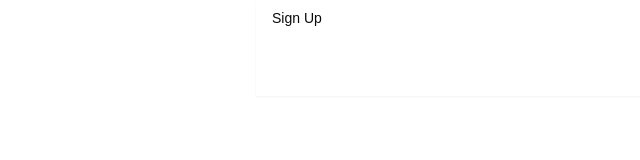
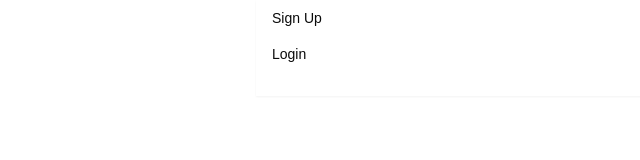
Before and after one commit to GavPri/active_recall, a Next.js app in the folder client/: page / in a window 1280 px wide. Shown: the top 160 px of the page, without its empty margins (0-640 px from the left). Built offline with nearby package versions, Linux system fonts and the light colour scheme.

Commit message:
create map fn for nav links

```diff
--- a/client/components/nav-menu/NavigationBar.tsx
+++ b/client/components/nav-menu/NavigationBar.tsx
@@ -12,22 +12,24 @@ import React from "react";
 // links to map through
 
 const navLinks = [
-  {name : 'Sign Up', href: 'signup'},
-  {name: 'Login', href: 'login'}
-]
+  { name: "Sign Up", href: "signup" },
+  { name: "Login", href: "login" },
+];
 
 const NavigationBar = () => {
   return (
     <div className="w-full h-24 shadow-sm">
       <NavigationMenu>
         <NavigationMenuList>
-          <NavigationMenuItem>
-            <Link href="#">
-              <NavigationMenuLink className={navigationMenuTriggerStyle()}>
-                Sign Up
-              </NavigationMenuLink>
-            </Link>
-          </NavigationMenuItem>
+          {navLinks.map((link) => (
+            <NavigationMenuItem key={link.name}>
+              <Link href={link.href}>
+                <NavigationMenuLink className={navigationMenuTriggerStyle()}>
+                  {link.name}
+                </NavigationMenuLink>
+              </Link>
+            </NavigationMenuItem>
+          ))}
         </NavigationMenuList>
       </NavigationMenu>
     </div>
```
